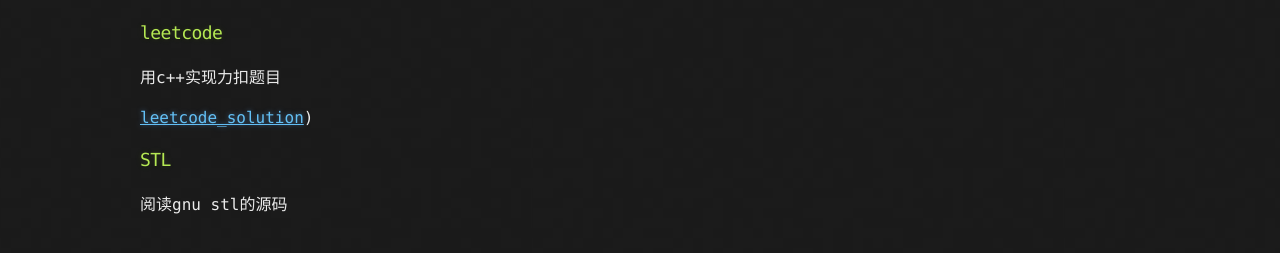
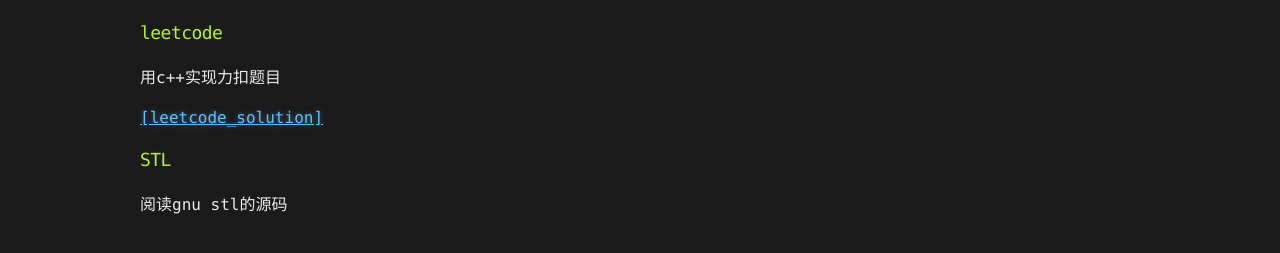
Before and after one commit to picturetxl/cs_blog, a Jekyll site: the page built from index.md, in a window 1280 px wide. Shown: the part 243-496 px from the top of the page. Built offline with Jekyll 4.4.1, drawn with Linux system fonts in a browser that asks for light colours; our own code applies the rules of GitHub Pages for plain Markdown files; the repository's description, which GitHub fills in, is left out; part of the change alters nothing that is shown.

```diff
--- a/index.md
+++ b/index.md
@@ -4,7 +4,7 @@
 
 用c++实现力扣题目
 
-[leetcode_solution](pages/leetcode))
+[[leetcode_solution]](https://github.com/picturetxl/cs_blog/tree/master/pages)
 
 ### STL
 阅读gnu stl的源码
```
